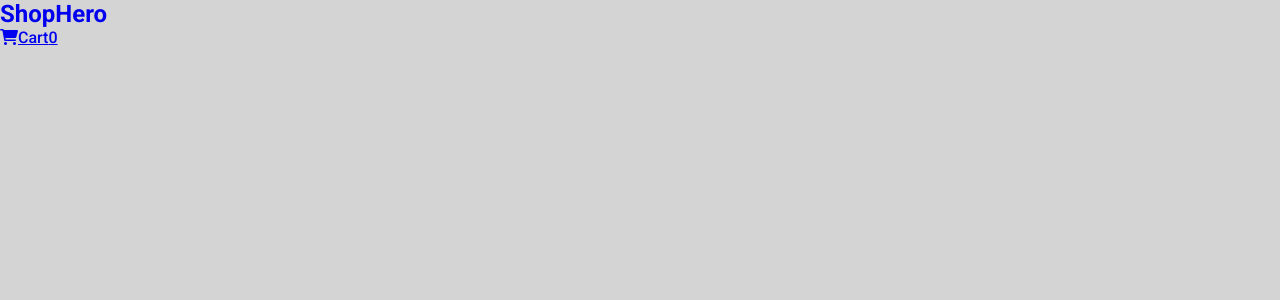
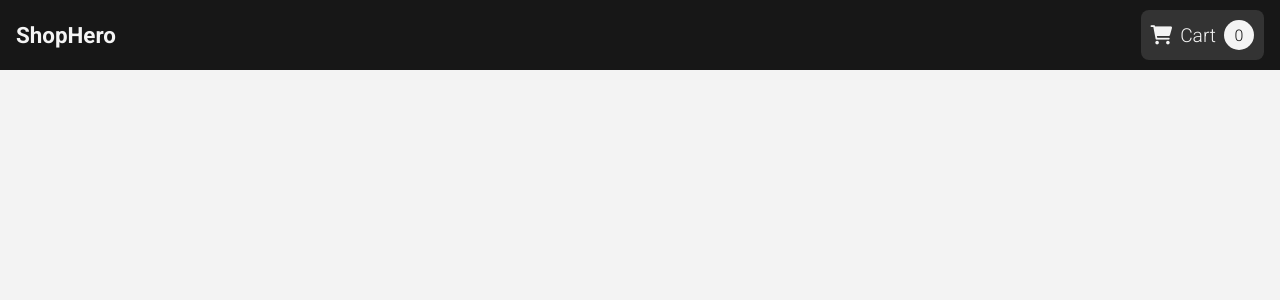
Before and after one commit to divyakelaskar/ShopHero, a React (Create React App) app in the folder frontend/: page / in a window 1280 px wide. Shown: the top 300 px of the page. Built offline with nearby package versions, Linux system fonts and the light colour scheme.

Commit message:
style: updated home page and navbar 💎

```diff
--- a/frontend/src/components/Navbar.css
+++ b/frontend/src/components/Navbar.css
@@ -0,0 +1,100 @@
+.navbar {
+    width: 100%;
+    height:70px;
+    background-color: #171717;
+    display: flex;
+    justify-content: space-between;
+    align-items: center;
+    padding: 1.5rem 1rem;
+    z-index: 50;
+  }
+
+  .navbar__title h2 {
+    color: #f4f4f4;
+    font-size: 1.4rem;
+  }
+
+  .navbar__links {
+      display: flex;
+      list-style: none;
+      align-items: center;
+  }
+
+  .navbar__links > li {
+    padding-left: 1.5rem;
+  }
+
+  .navbar__links > li > a {
+    text-decoration: none;
+    color: #f4f4f4;
+    font-size: 1.2rem;
+    font-weight: 300;
+    display: flex;
+    align-items: center;
+  }
+
+  .navbar__links > li > a > span {
+    display: flex;
+    align-items: center;
+    margin-left: 8px;
+  }
+
+  .cart__link {
+    background: #333;
+    padding: 10px;
+    border-radius: 8px;
+  }
+
+  .cart__link:hover {
+  background: #5b8ca5;
+  color: #f4f4f4;
+}
+
+.cartlogo__badge {
+    width: 30px;
+    height: 30px;
+    background-color: #f4f4f4;
+    border-radius: 50%;
+    margin-left: 8px;
+    color: #171717;
+    display: flex;
+    justify-content: center;
+    align-items: center;
+    font-size: 1rem;
+  }
+
+.hamburger__menu {
+    display: none;
+    width: 30px;
+    height: 30px;
+    flex-direction: column;
+    justify-content: space-between;
+    align-items: center;
+    cursor: pointer;
+  }
+
+  .hamburger__menu:hover > div {
+    background: #5b8ca5;
+  }
+
+  .hamburger__menu > div {
+    width: 100%;
+    height: 3px;
+    background: #f4f4f4;
+  }
+
+  @media (max-width: 960px) {
+    .navbar__links {
+      display: none;
+    }
+
+    .hamburger__menu {
+      display: flex;
+    }
+  }
+
+  @media (max-width: 500px) {
+    .navbar__title h2 {
+      font-size: 1rem;
+    }
+  }
--- a/frontend/src/index.css
+++ b/frontend/src/index.css
@@ -8,5 +8,10 @@
 
 body {
   font-family: 'Roboto', sans-serif;
-  background: #d4d4d4;
+  background: #f3f3f3;
 }
+
+img {
+  width: 100%;
+  object-fit: contain;
+}
```
